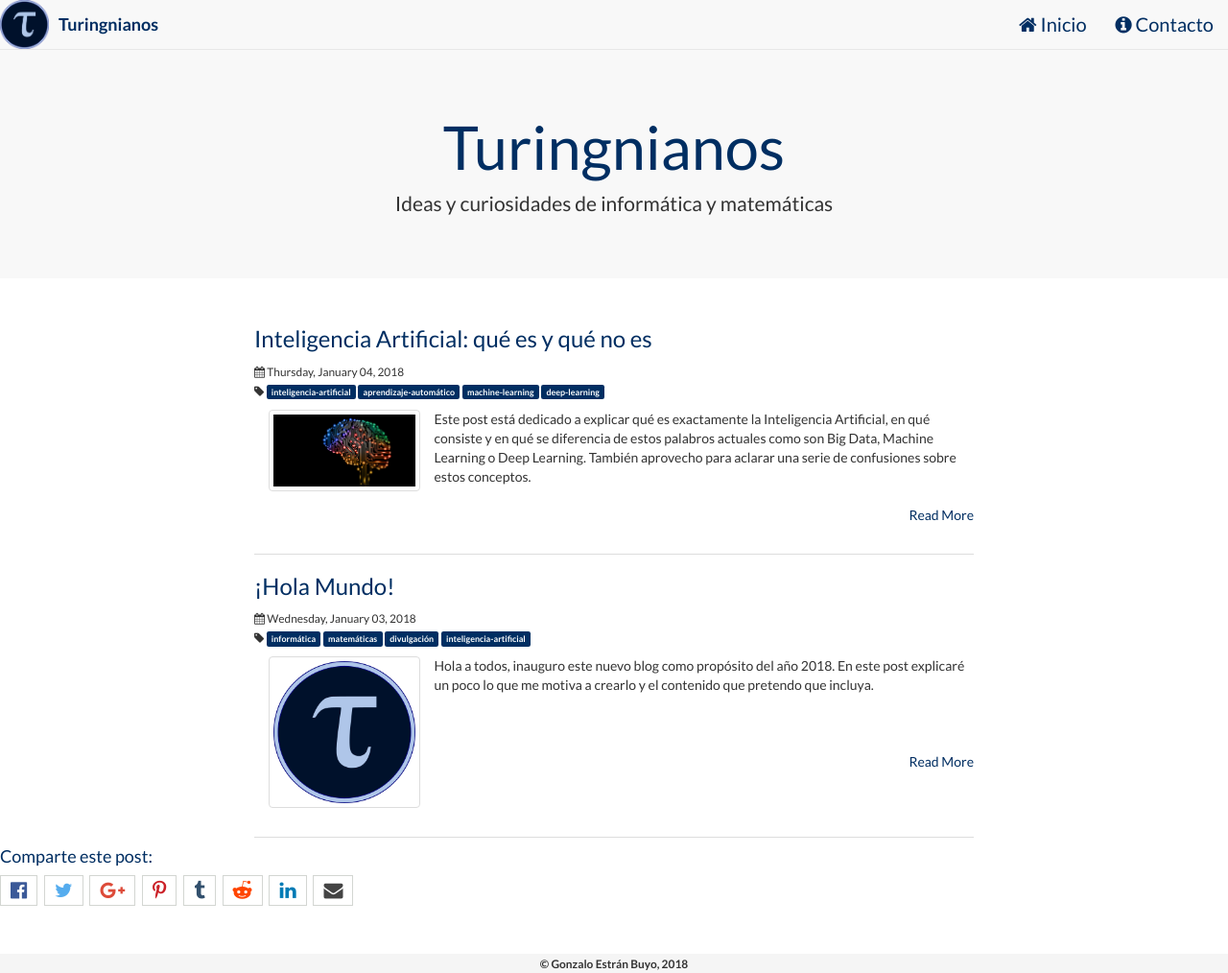
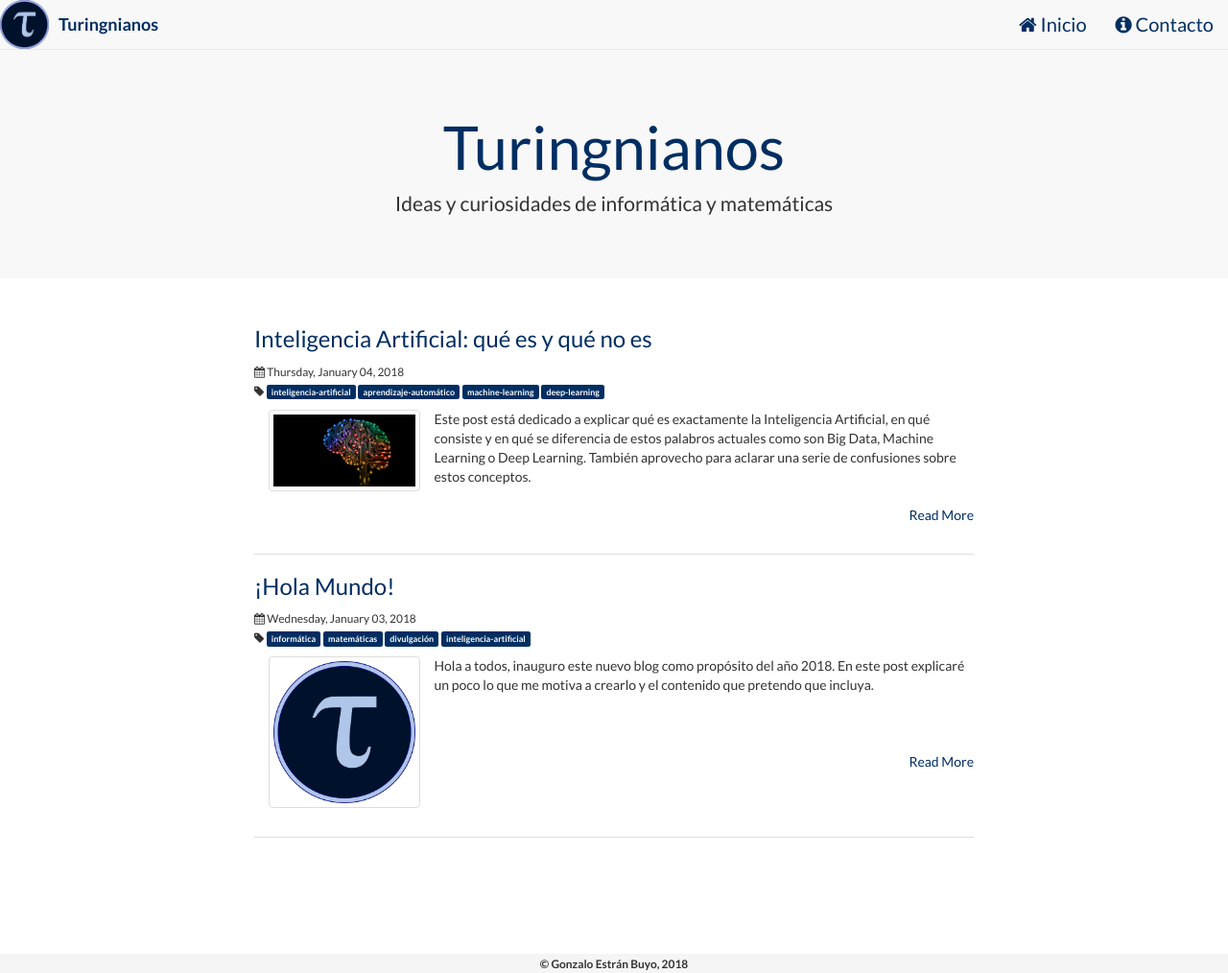
Before and after one commit to turingnianos/turingnianos.github.io, a Jekyll site: the page built from index.html, in a window 1280 px wide and 1014 px high. Shown: the whole window at 96% size. Built offline with Jekyll 4.4.1, drawn with Linux system fonts in a browser that asks for light colours; nearby versions of some CDN libraries; comment, search, counter and statistics services are not loaded.

Commit message:
Update default.html

```diff
--- a/_layouts/default.html
+++ b/_layouts/default.html
@@ -16,10 +16,6 @@
 
     <script id="dsq-count-scr" src="//SHORTNAME.disqus.com/count.js" async></script>
 
-    {% if page.share == "true" or page.share != "false" %}
-    {% include share-bar.html %}
-    {% endif %}
-
     {% if jekyll.environment == 'production' %}
     {% include analytics.html %}
     {% endif %}
```
